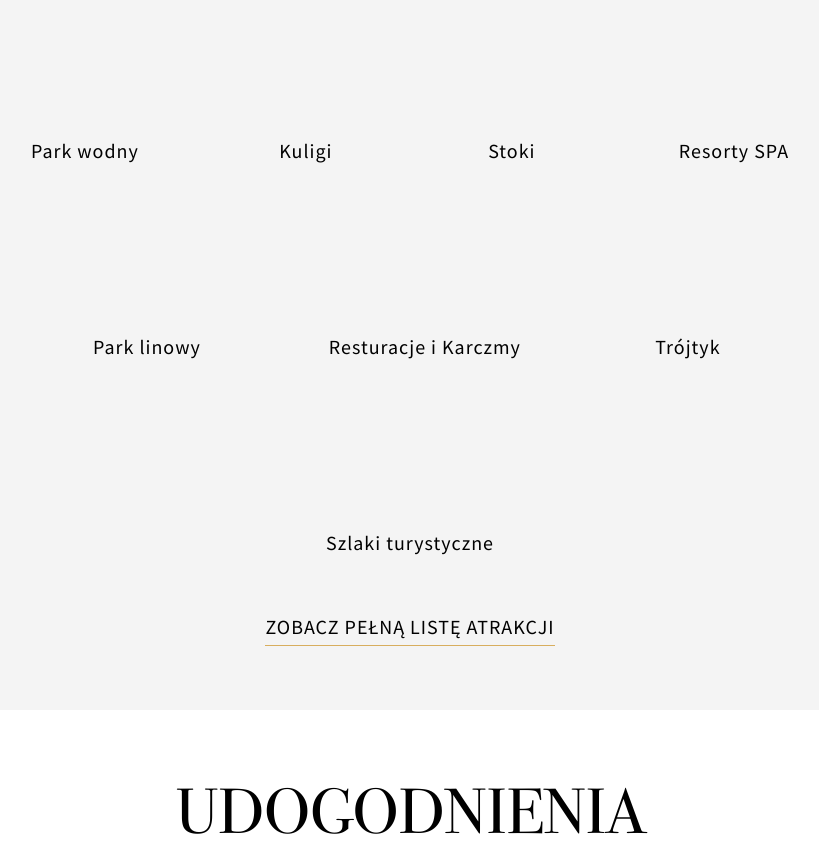
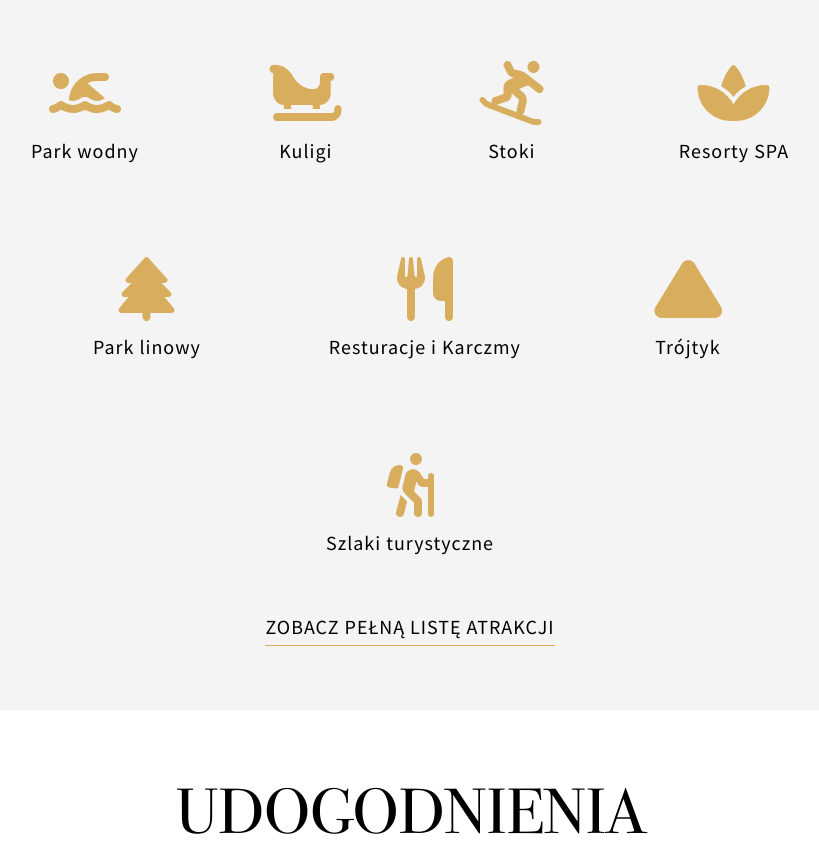
Before and after one commit to DariaYurko/holiday-resort, a plain HTML site: page index.html in a window 1280 px wide. Shown: the part 1623-2479 px from the top of the page, without its empty margins (230-1049 px from the left). Drawn offline with nearby package versions, Linux system fonts and the light colour scheme.

Commit message:
Deploying to gh-pages from @ DariaYurko/holiday-resort@d562b05560b478361c01e473f521c9a8ceeb2dd7 🚀

```diff
--- a/index.html
+++ b/index.html
@@ -105,56 +105,56 @@
         <ul class="activity__list">
             <li class="activity__item item-activity">
                 <svg class="item-activity__icon">
-                    <use href="../img/icons/sprite.svg#icon-park_wodny"></use>
+                    <use href="/holiday-resort/assets/sprite-DDeCCT8V.svg#icon-park_wodny"></use>
                 </svg>
                 <!-- <img class="item-activity__icon" src="./img/activity/01.svg" alt="icon"> -->
                 <p class="item-activity__label">Park wodny</p>
             </li>
             <li class="activity__item item-activity">
                 <svg class="item-activity__icon">
-                    <use href="../img/icons/sprite.svg#icon-kuligi"></use>
+                    <use href="/holiday-resort/assets/sprite-DDeCCT8V.svg#icon-kuligi"></use>
                 </svg>
                 <!-- <img class="item-activity__icon" src="./img/activity/02.svg" alt="icon"> -->
                 <p class="item-activity__label">Kuligi</p>
             </li>
             <li class="activity__item item-activity">
                 <svg class="item-activity__icon">
-                    <use href="../img/icons/sprite.svg#icon-stoki"></use>
+                    <use href="/holiday-resort/assets/sprite-DDeCCT8V.svg#icon-stoki"></use>
                 </svg>
                 <!-- <img class="item-activity__icon" src="./img/activity/03.svg" alt="icon"> -->
                 <p class="item-activity__label">Stoki</p>
             </li>
             <li class="activity__item item-activity">
                 <svg class="item-activity__icon">
-                    <use href="../img/icons/sprite.svg#icon-spa"></use>
+                    <use href="/holiday-resort/assets/sprite-DDeCCT8V.svg#icon-spa"></use>
                 </svg>
                 <!-- <img class="item-activity__icon" src="./img/activity/04.svg" alt="icon"> -->
                 <p class="item-activity__label">Resorty SPA</p>
             </li>
             <li class="activity__item item-activity">
                 <svg class="item-activity__icon">
-                    <use href="../img/icons/sprite.svg#icon-park"></use>
+                    <use href="/holiday-resort/assets/sprite-DDeCCT8V.svg#icon-park"></use>
                 </svg>
                 <!-- <img class="item-activity__icon" src="./img/activity/05.svg" alt="icon"> -->
                 <p class="item-activity__label">Park linowy</p>
             </li>
             <li class="activity__item item-activity">
                 <svg class="item-activity__icon">
-                    <use href="../img/icons/sprite.svg#icon-resturacje"></use>
+                    <use href="/holiday-resort/assets/sprite-DDeCCT8V.svg#icon-resturacje"></use>
                 </svg>
                 <!-- <img class="item-activity__icon" src="./img/activity/06.svg" alt="icon"> -->
                 <p class="item-activity__label">Resturacje i Karczmy</p>
             </li>
             <li class="activity__item item-activity">
                 <svg class="item-activity__icon">
-                    <use href="../img/icons/sprite.svg#icon-trjtyk"></use>
+                    <use href="/holiday-resort/assets/sprite-DDeCCT8V.svg#icon-trjtyk"></use>
                 </svg>
                 <!-- <img class="item-activity__icon" src="./img/activity/07.svg" alt="icon"> -->
                 <p class="item-activity__label">Trójtyk</p>
             </li>
             <li class="activity__item item-activity">
                 <svg class="item-activity__icon">
-                    <use href="../img/icons/sprite.svg#icon-turystyczne"></use>
+                    <use href="/holiday-resort/assets/sprite-DDeCCT8V.svg#icon-turystyczne"></use>
                 </svg>
                 <!-- <img class="item-activity__icon" src="./img/activity/08.svg" alt="icon"> -->
                 <p class="item-activity__label">Szlaki turystyczne</p>
```
